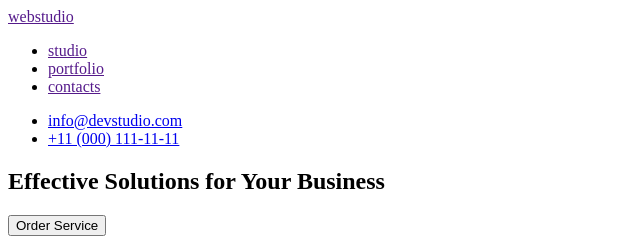
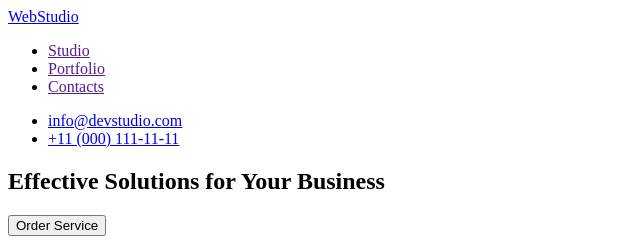
Before and after one commit to klimisnotavailable/goit-markup-hw-01, a plain HTML site: page index.html in a window 1280 px wide. Shown: the top 240 px of the page, 0-640 px from the left. Drawn offline with Linux system fonts and the light colour scheme.

Commit message:
Html change

```diff
--- a/index.html
+++ b/index.html
@@ -8,17 +8,17 @@
   <body>
     <!-- header -->
     <header>
-      <a href="">webstudio</a>
       <nav>
+        <a href="./index.html">WebStudio</a>
         <ul>
           <li>
-            <a href="">studio</a>
+            <a href="">Studio</a>
           </li>
           <li>
-            <a href="">portfolio</a>
+            <a href="">Portfolio</a>
           </li>
           <li>
-            <a href="">contacts</a>
+            <a href="">Contacts</a>
           </li>
         </ul>
       </nav>
```
